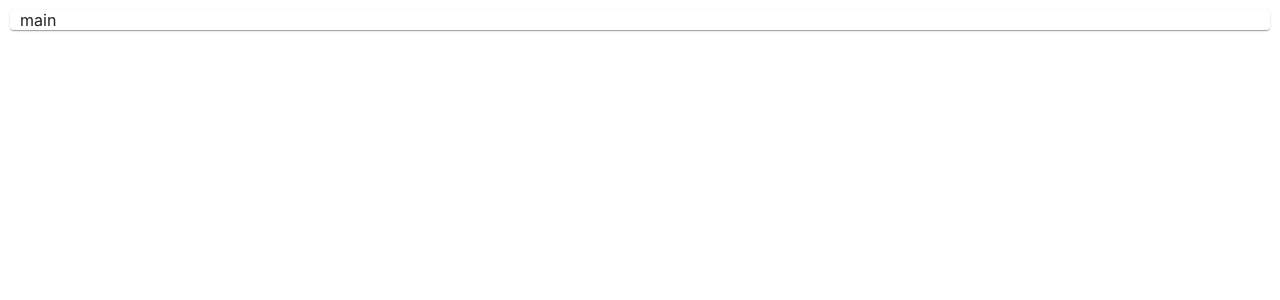
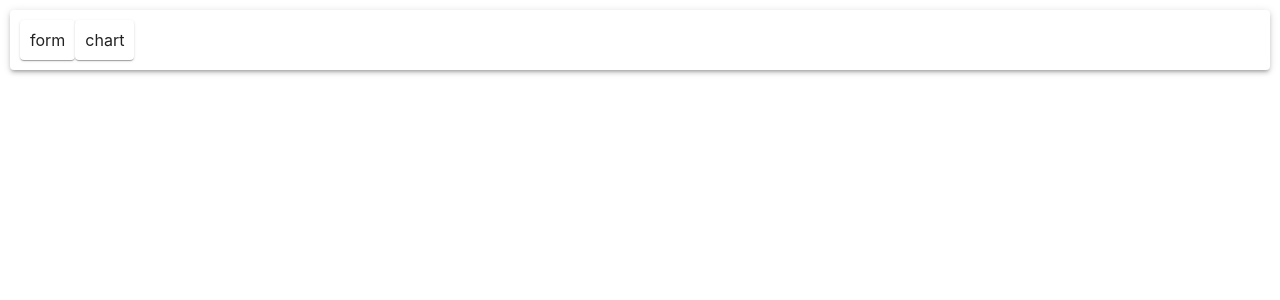
Before and after one commit to hotoku/example-react-chartjs, a React (Create React App) app: page / in a window 1280 px wide. Shown: the top 300 px of the page. Built offline with nearby package versions, Linux system fonts and the light colour scheme.

Commit message:
chart and form sheet

```diff
--- a/src/App.css
+++ b/src/App.css
@@ -3,5 +3,6 @@
 }
 
 .content-base {
-  margin: 10px;
+  padding: 10px;
+  display: flex;
 }
--- a/src/App.tsx
+++ b/src/App.tsx
@@ -1,11 +1,16 @@
 import { Box, Paper } from "@mui/material";
 import "./App.css";
+import ChartSheet from "./components/ChartSheet";
+import FormSheet from "./components/FormSheet";
 
 function App() {
   return (
     <Box className="App">
-      <Paper>
-        <Box className="content-base">main</Box>
+      <Paper elevation={3}>
+        <Box className="content-base">
+          <FormSheet />
+          <ChartSheet />
+        </Box>
       </Paper>
     </Box>
   );
--- /dev/null
+++ b/src/components/ChartSheet.css
@@ -0,0 +1,3 @@
+.chart-base {
+  margin: 10px;
+}
--- /dev/null
+++ b/src/components/ChartSheet.tsx
@@ -0,0 +1,13 @@
+import { Paper, Box } from "@mui/material";
+
+import "./ChartSheet.css";
+
+function ChartSheet(): JSX.Element {
+  return (
+    <Paper>
+      <Box className="chart-base">chart</Box>
+    </Paper>
+  );
+}
+
+export default ChartSheet;
--- /dev/null
+++ b/src/components/FormSheet.css
@@ -0,0 +1,3 @@
+.form-base {
+  margin: 10px;
+}
--- /dev/null
+++ b/src/components/FormSheet.tsx
@@ -0,0 +1,13 @@
+import { Paper, Box } from "@mui/material";
+
+import "./FormSheet.css";
+
+function FormSheet(): JSX.Element {
+  return (
+    <Paper>
+      <Box className="form-base">form</Box>
+    </Paper>
+  );
+}
+
+export default FormSheet;
```
